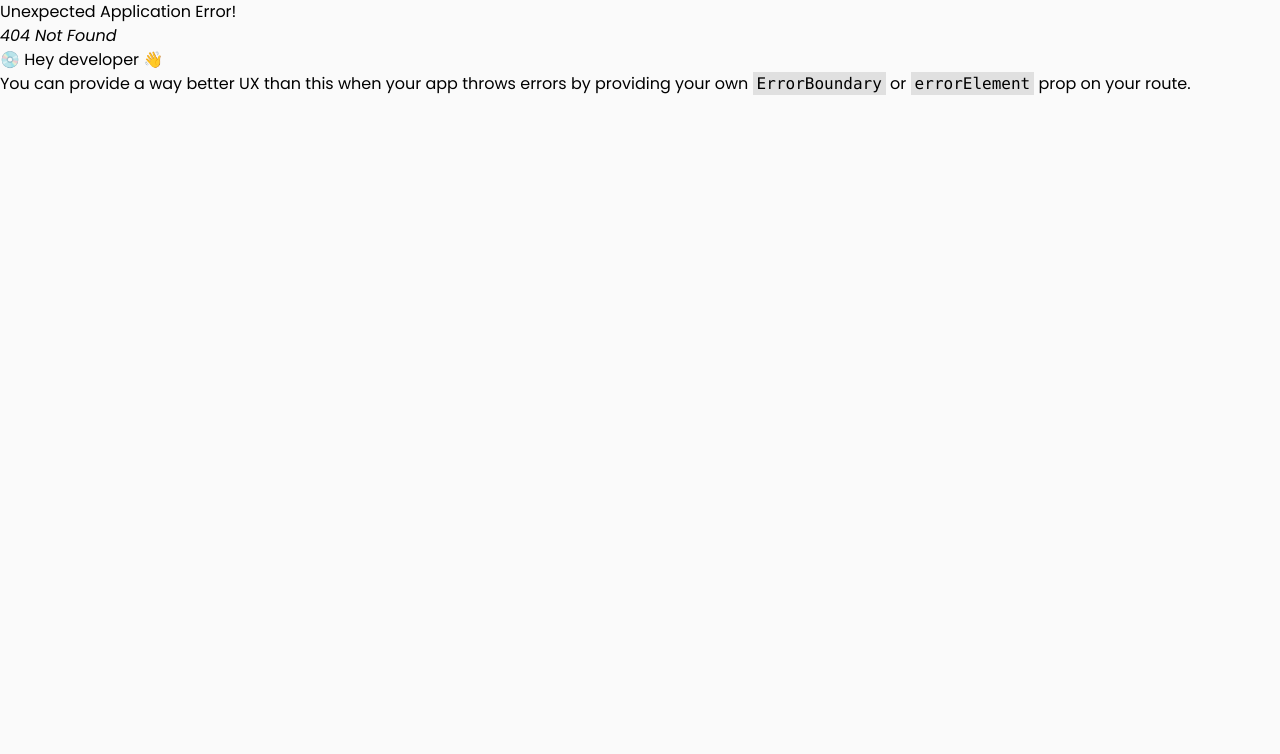
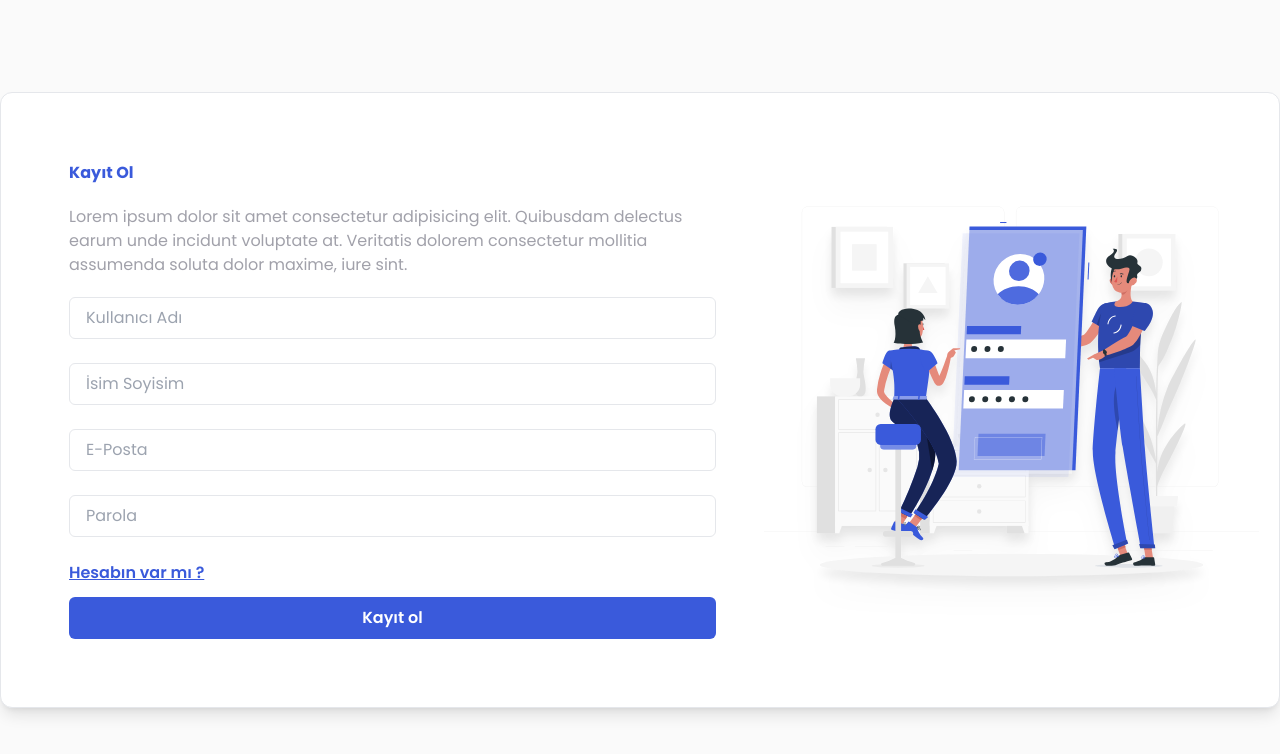
Before and after one commit to ozmberkan/goalboard, a React (Vite) app: page /register in a window 1280 px wide. Before the commit this address had no page. Shown: the top 754 px of the page. Built offline with nearby package versions, Linux system fonts and the light colour scheme.

Commit message:
Register & Login eklendi / Firebase yapısı kuruldu.

```diff
--- a/src/App.jsx
+++ b/src/App.jsx
@@ -1,8 +1,9 @@
 import { createBrowserRouter, RouterProvider } from "react-router-dom";
 import HomeRoutes from "./routes/Home/HomeRoutes";
+import AuthRoutes from "./routes/Home/AuthRoutes";
 
 const App = () => {
-  const router = createBrowserRouter([HomeRoutes]);
+  const router = createBrowserRouter([HomeRoutes, AuthRoutes]);
 
   return <RouterProvider router={router} />;
 };
--- a/src/components/Home/Features/FeatureBox.jsx
+++ b/src/components/Home/Features/FeatureBox.jsx
@@ -1,8 +1,11 @@
 const FeatureBox = ({ feature }) => {
+
+
+
   const { title, description } = feature;
 
   return (
-    <div className="w-full  bg-base  shadow-md justify-start items-start rounded-md p-5 flex flex-col gap-y-5 relative">
+    <div className="w-full bg-gradient-to-tr ring-2 ring-offset-1 ring-baseDark from-base to-baseDark  shadow-md justify-start items-start rounded-md p-5 flex flex-col gap-y-5 relative">
       <h1 className="text-xl font-semibold text-white">{title}</h1>
       <p className="text-zinc-200 text-sm">{description}</p>
       <button className="px-4 py-2 rounded-md bg-white text-base font-semibold border border-transparent hover:border hover:border-white hover:bg-base hover:text-white">
--- a/src/data/data.js
+++ b/src/data/data.js
@@ -31,3 +31,15 @@ export const footerTabs = [
   { id: 3, label: "Lisans", to: "/license" },
   { id: 4, label: "İletişim", to: "/contact" },
 ];
+
+export const RegisterInput = [
+  { id: 1, type: "text", placeholder: "Kullanıcı Adı", name: "username" },
+  { id: 2, type: "text", placeholder: "İsim Soyisim", name: "displayName" },
+  { id: 3, type: "email", placeholder: "E-Posta", name: "email" },
+  { id: 4, type: "password", placeholder: "Parola", name: "password" },
+];
+
+export const LoginInput = [
+  { id: 1, type: "email", placeholder: "E-Posta", name: "email" },
+  { id: 2, type: "password", placeholder: "Parola", name: "password" },
+];
--- /dev/null
+++ b/src/firebase/firebase.js
@@ -0,0 +1,16 @@
+import { initializeApp } from "firebase/app";
+import { getFirestore } from "firebase/firestore";
+import { getAuth } from "firebase/auth";
+
+const firebaseConfig = {
+  apiKey: import.meta.env.VITE_FIREBASE_API_KEY,
+  authDomain: import.meta.env.VITE_FIREBASE_AUTH_DOMAIN,
+  projectId: import.meta.env.VITE_FIREBASE_PROJECT_ID,
+  storageBucket: import.meta.env.VITE_FIREBASE_STORAGE_BUCKET,
+  messagingSenderId: import.meta.env.VITE_FIREBASE_MESSAGING_SENDER_ID,
+  appId: import.meta.env.VITE_FIREBASE_APP_ID,
+};
+
+const app = initializeApp(firebaseConfig);
+export const db = getFirestore(app);
+export const auth = getAuth(app);
--- /dev/null
+++ b/src/layouts/AuthLayout.jsx
@@ -0,0 +1,11 @@
+import { Outlet } from "react-router-dom";
+
+const AuthLayout = () => {
+  return (
+    <div className=" w-full h-screen flex justify-center items-center">
+      <Outlet />
+    </div>
+  );
+};
+
+export default AuthLayout;
--- /dev/null
+++ b/src/pages/Auth/Login/Login.jsx
@@ -0,0 +1,69 @@
+import RegisterSVG from "~/assets/Register/Register.svg";
+import { useForm } from "react-hook-form";
+import { Link } from "react-router-dom";
+import { loginScheme } from "~/validation/scheme";
+import { LoginInput } from "~/data/data";
+import { zodResolver } from "@hookform/resolvers/zod";
+
+const Login = () => {
+  const {
+    register,
+    handleSubmit,
+    formState: { errors },
+  } = useForm({
+    resolver: zodResolver(loginScheme),
+  });
+
+  const loginHandle = (data) => {
+    try {
+      console.log(data);
+    } catch (error) {
+      console.log(error.message);
+    }
+  };
+
+  return (
+    <div className="container mx-auto bg-white border rounded-xl p-5 flex shadow-lg">
+      <div className="w-[40%] flex justify-center items-center ">
+        <img src={RegisterSVG} className="drop-shadow-xl w-[550px]" />
+      </div>
+      <div className="w-[60%]  flex flex-col gap-y-5 items-start justify-start p-12">
+        <h1 className="text-5xl font-bold text-base">Giriş Yap</h1>
+        <p className="text-zinc-400">
+          Lorem ipsum dolor sit amet consectetur adipisicing elit. Quibusdam
+          delectus earum unde incidunt voluptate at. Veritatis dolorem
+          consectetur mollitia assumenda soluta dolor maxime, iure sint.
+        </p>
+        <form
+          className="w-full grid grid-cols-1 gap-3"
+          onSubmit={handleSubmit(loginHandle)}
+        >
+          {LoginInput.map((input) => (
+            <p key={input.id} className="flex flex-col gap-y-1">
+              <input
+                type={input.type}
+                className={`px-4 py-2 rounded-md border outline-none`}
+                placeholder={input.placeholder}
+                {...register(input.name, { required: true })}
+              />
+              <span className="text-xs text-red-500 py-2">
+                {errors[input.name] && errors[input.name].message}
+              </span>
+            </p>
+          ))}
+          <Link
+            to="/register"
+            className="text-base font-semibold underline pb-3"
+          >
+            Henüz kayıt olmadın mı?
+          </Link>
+          <button className="px-4 py-2 rounded-md bg-base text-white font-semibold border border-transparent hover:border hover:border-base hover:bg-white hover:text-base">
+            Giriş Yap
+          </button>
+        </form>
+      </div>
+    </div>
+  );
+};
+
+export default Login;
--- /dev/null
+++ b/src/pages/Auth/Register/Register.jsx
@@ -0,0 +1,67 @@
+import RegisterSVG from "~/assets/Register/Register.svg";
+import { useForm } from "react-hook-form";
+import { Link } from "react-router-dom";
+import { RegisterInput } from "~/data/data";
+import { registerScheme } from "~/validation/scheme";
+import { zodResolver } from "@hookform/resolvers/zod";
+
+const Register = () => {
+  const {
+    register,
+    handleSubmit,
+    formState: { errors },
+  } = useForm({
+    resolver: zodResolver(registerScheme),
+  });
+
+  const registerHandle = (data) => {
+    try {
+      console.log(data);
+    } catch (error) {
+      console.log(error.message);
+    }
+  };
+
+  return (
+    <div className="container mx-auto  bg-white border rounded-xl p-5 flex shadow-lg">
+      <div className="w-[60%]  flex flex-col gap-y-5 items-start justify-start p-12">
+        <h1 className="text-5xl font-bold text-base">Kayıt Ol</h1>
+        <p className="text-zinc-400">
+          Lorem ipsum dolor sit amet consectetur adipisicing elit. Quibusdam
+          delectus earum unde incidunt voluptate at. Veritatis dolorem
+          consectetur mollitia assumenda soluta dolor maxime, iure sint.
+        </p>
+        <form
+          className="w-full grid grid-cols-1 "
+          onSubmit={handleSubmit(registerHandle)}
+        >
+          {RegisterInput.map((input) => (
+            <p key={input.id} className="flex flex-col gap-y-2">
+              <input
+                type={input.type}
+                className={`px-4 py-2 rounded-md border outline-none `}
+                placeholder={input.placeholder}
+                {...register(input.name, { required: true })}
+              />
+              <span className="text-xs text-red-500 py-2">
+                {errors[input.name] && errors[input.name].message}
+              </span>
+            </p>
+          ))}
+
+          <Link to="/login" className="text-base font-semibold underline pb-3">
+            Hesabın var mı ?
+          </Link>
+          <button className="px-4 py-2 rounded-md bg-base text-white font-semibold border border-transparent hover:border hover:border-base hover:bg-white hover:text-base">
+            Kayıt ol
+          </button>
+        </form>
+      </div>
+      <div className="w-[40%] flex justify-center items-center ">
+        <img src={RegisterSVG} className="drop-shadow-xl w-[550px]" />
+      </div>
+    </div>
+  );
+};
+
+export default Register;
--- /dev/null
+++ b/src/redux/slices/userSlice.js
@@ -0,0 +1,15 @@
+import { createSlice } from "@reduxjs/toolkit";
+
+const initialState = {
+  user: null,
+};
+
+export const userSlice = createSlice({
+  name: "user",
+  initialState,
+  reducers: {},
+});
+
+export const {} = userSlice.actions;
+
+export default userSlice.reducer;
--- /dev/null
+++ b/src/redux/store.js
@@ -0,0 +1,8 @@
+import { configureStore } from "@reduxjs/toolkit";
+import userSlice from "./slices/userSlice";
+
+export const store = configureStore({
+  reducer: {
+    user: userSlice,
+  },
+});
--- /dev/null
+++ b/src/routes/Home/AuthRoutes.jsx
@@ -0,0 +1,20 @@
+import AuthLayout from "~/layouts/AuthLayout";
+import Login from "~/pages/Auth/Login/Login";
+import Register from "~/pages/Auth/Register/Register";
+
+const AuthRoutes = {
+  path: "/",
+  element: <AuthLayout />,
+  children: [
+    {
+      path: "register",
+      element: <Register />,
+    },
+    {
+      path: "login",
+      element: <Login />,
+    },
+  ],
+};
+
+export default AuthRoutes;
--- /dev/null
+++ b/src/validation/scheme.jsx
@@ -0,0 +1,19 @@
+import z from "zod";
+
+export const registerScheme = z.object({
+  username: z
+    .string()
+    .min(3, "Minimum 3 karakter girmelisiniz.")
+    .max(15, "Maksimum 15 karakter girmelisiniz."),
+  displayName: z
+    .string()
+    .min(3, "Minimum 3 karakter girmelisiniz.")
+    .max(25, "Maksimum 25 karakter girmelisiniz."),
+  email: z.string().email("Geçerli bir e-posta adresi giriniz."),
+  password: z.string().min(6, "Minimum 6 karakter girmelisiniz."),
+});
+
+export const loginScheme = z.object({
+  email: z.string().email("Geçerli bir e-posta adresi giriniz."),
+  password: z.string().min(6, "Minimum 6 karakter girmelisiniz."),
+});
```
Also changed, not shown: src/main.jsx (+9 -8 lines), src/assets/Register/Register.svg (added).
